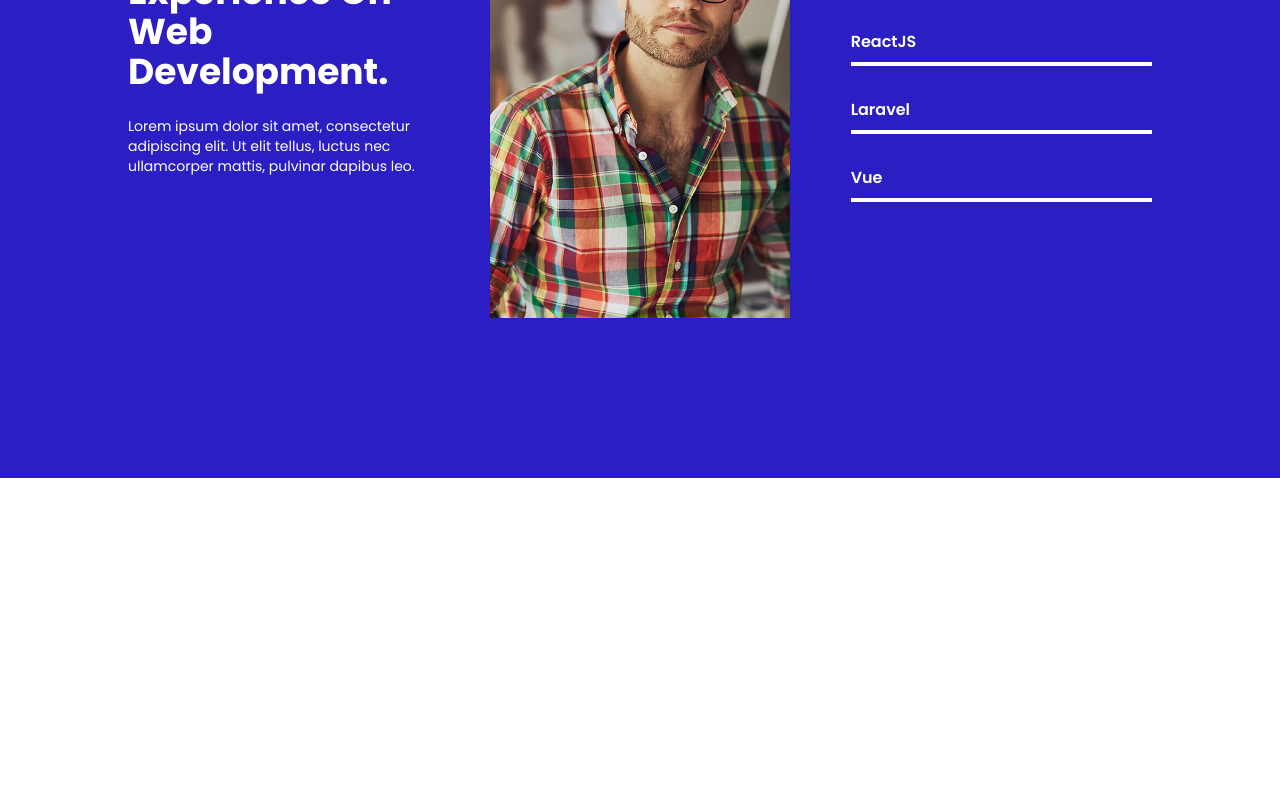
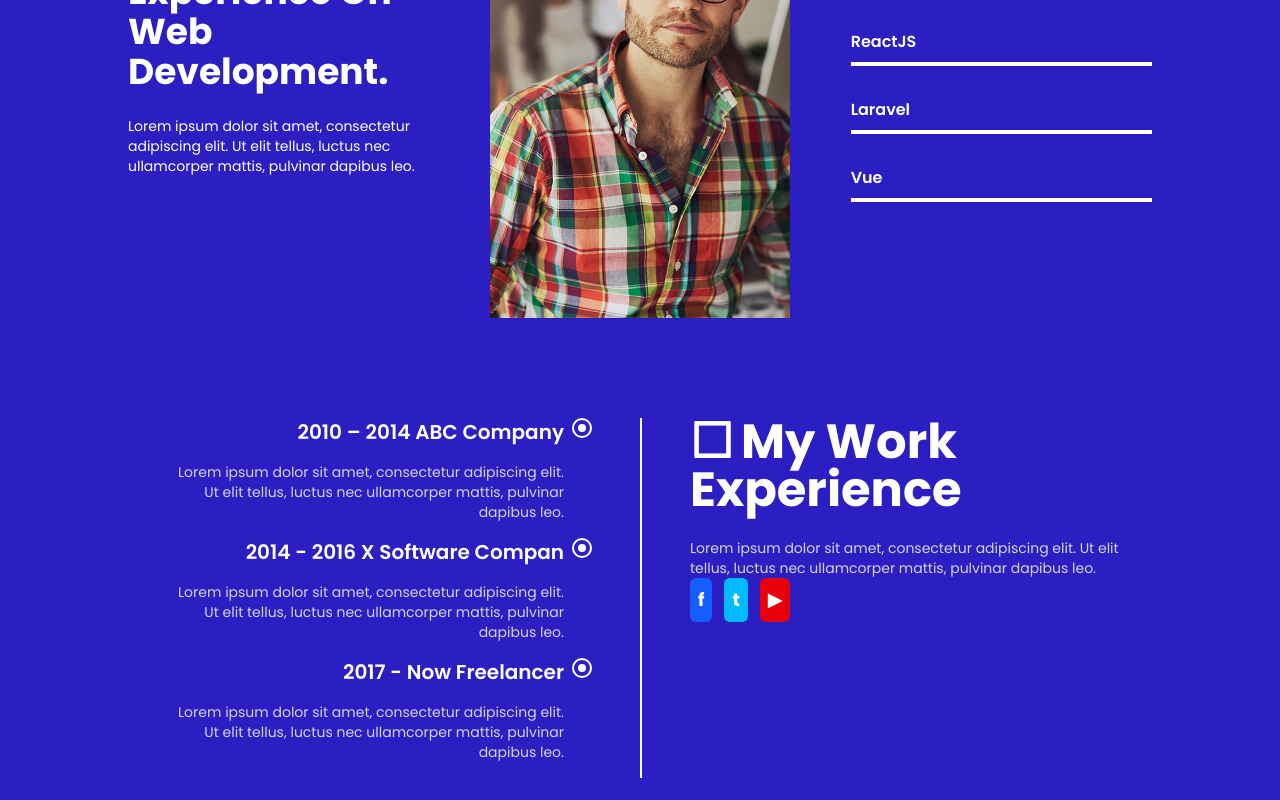
Before and after one commit to fatinishraqprapya25/Personal-Portfolio-React-Template, a React (Vite) app: page / in a window 1280 px wide. Shown: the part 1122-1922 px from the top of the page. Before the commit the page ends 1600 px from the top, so only its background shows below. Built offline with nearby package versions, Linux system fonts and the light colour scheme.

Commit message:
the left side of my profile section optimized

```diff
--- a/src/components/home/Profile.jsx
+++ b/src/components/home/Profile.jsx
@@ -53,6 +53,69 @@ export default function Profile() {
                     </div>
 
                 </div>
+
+                <div className="flex mt-25">
+
+                    <div className="lg:w-1/2 pr-0 lg:pr-12 relative text-right">
+
+                        <div className="mb-4 relative pl-10">
+
+                            <div className="flex justify-end space-x-2">
+                                <h3 className="text-xl font-semibold mb-2">2010 – 2014 ABC Company</h3>
+                                <div className="border-white border-2 w-5 rounded-full h-5 flex justify-center items-center">
+                                    <div className="h-2 w-2 bg-white rounded-full"></div>
+                                </div>
+                            </div>
+
+                            <p className="text-gray-300 text-sm mt-2 pr-7">Lorem ipsum dolor sit amet, consectetur adipiscing elit. Ut elit tellus, luctus nec ullamcorper mattis, pulvinar dapibus leo.</p>
+                        </div>
+
+                        <div className="mb-4 relative pl-10">
+
+                            <div className="flex justify-end space-x-2">
+                                <h3 className="text-xl font-semibold mb-2">2014 - 2016 X Software Compan</h3>
+                                <div className="border-white border-2 w-5 rounded-full h-5 flex justify-center items-center">
+                                    <div className="h-2 w-2 bg-white rounded-full"></div>
+                                </div>
+                            </div>
+
+                            <p className="text-gray-300 text-sm mt-2 pr-7">Lorem ipsum dolor sit amet, consectetur adipiscing elit. Ut elit tellus, luctus nec ullamcorper mattis, pulvinar dapibus leo.</p>
+                        </div>
+
+                        <div className="mb-4 relative pl-10">
+
+                            <div className="flex justify-end space-x-2">
+                                <h3 className="text-xl font-semibold mb-2">2017 - Now Freelancer</h3>
+                                <div className="border-white border-2 w-5 rounded-full h-5 flex justify-center items-center">
+                                    <div className="h-2 w-2 bg-white rounded-full"></div>
+                                </div>
+                            </div>
+
+                            <p className="text-gray-300 text-sm mt-2 pr-7">Lorem ipsum dolor sit amet, consectetur adipiscing elit. Ut elit tellus, luctus nec ullamcorper mattis, pulvinar dapibus leo.</p>
+                        </div>
+                    </div>
+
+                    <div className="lg:w-1/2 pt-8 lg:pt-0 lg:pl-12 border-t-2 lg:border-t-0 lg:border-l-2 border-white">
+                        <h2 className="text-4xl lg:text-5xl font-extrabold mb-6 mt-0">
+                            <span className="mr-2">☐</span>My Work Experience
+                        </h2>
+                        <p className="text-gray-300 text-sm mt-2 pr-7">Lorem ipsum dolor sit amet, consectetur adipiscing elit. Ut elit tellus, luctus nec ullamcorper mattis, pulvinar dapibus leo.</p>
+
+                        <div className="flex space-x-3">
+                            <a href="#" className="bg-blue-600 p-2 rounded-md hover:opacity-80 transition">
+                                <span className="text-white text-lg font-bold">f</span>
+                            </a>
+                            <a href="#" className="bg-sky-400 p-2 rounded-md hover:opacity-80 transition">
+                                <span className="text-white text-lg font-bold">t</span>
+                            </a>
+                            <a href="#" className="bg-red-600 p-2 rounded-md hover:opacity-80 transition">
+                                <span className="text-white text-lg font-bold">▶</span>
+                            </a>
+                        </div>
+                    </div>
+
+                </div>
+
             </Container>
         </section>
     );
```
